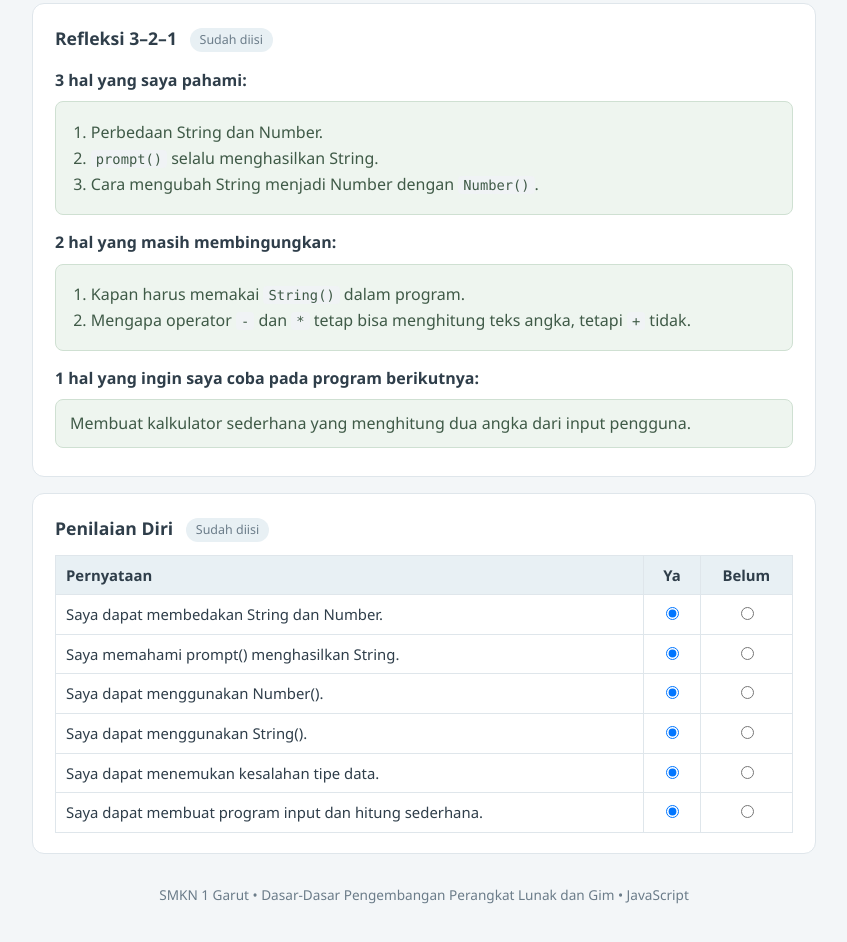
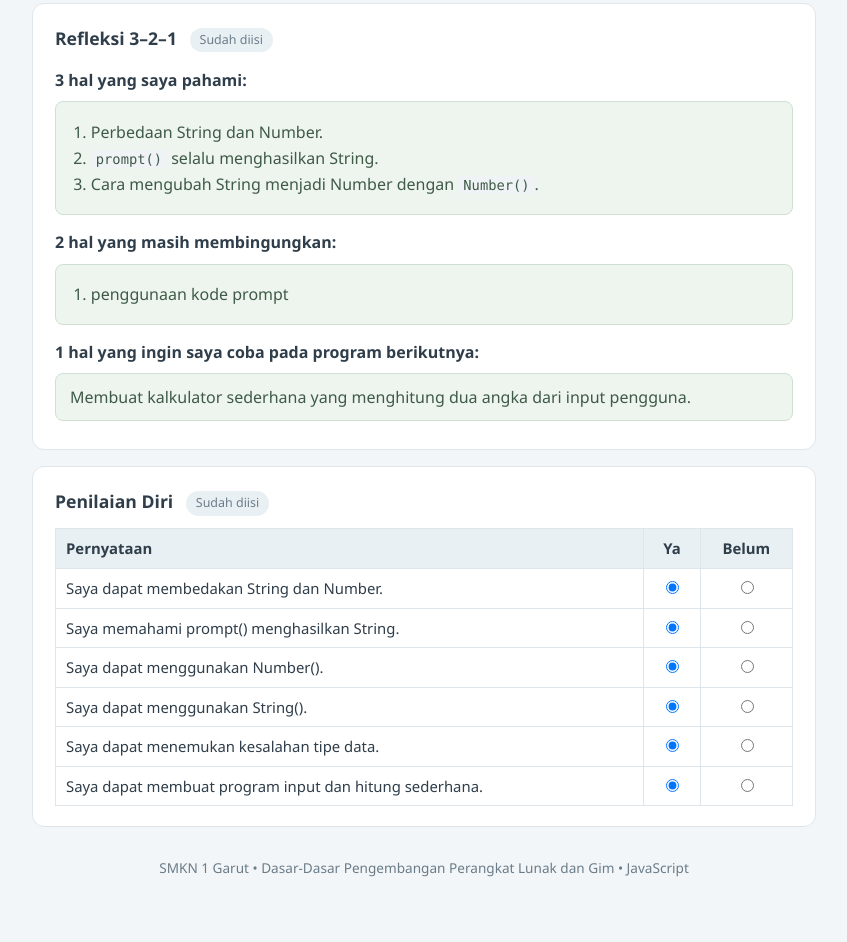
Before and after one commit to nknkoori/Website-LKPD-JavaScript, a plain HTML site: page lkpd3.html in a window 1280 px wide. Shown: the part 4172-5114 px from the top of the page, without its empty margins (216-1063 px from the left). Drawn offline with Linux system fonts and the light colour scheme.

Commit message:
lkpd3.html

```diff
--- a/lkpd3.html
+++ b/lkpd3.html
@@ -192,8 +192,7 @@ Contoh: tugas 80, UTS 75, UAS 85 → rata-rata 80.</div>
 <p class="q">2 hal yang masih membingungkan:</p>
 <div class="ans">
 <ol>
-<li>Kapan harus memakai <code>String()</code> dalam program.</li>
-<li>Mengapa operator <code>-</code> dan <code>*</code> tetap bisa menghitung teks angka, tetapi <code>+</code> tidak.</li>
+<li>penggunaan kode prompt</li>
 </ol></div>
 <p class="q">1 hal yang ingin saya coba pada program berikutnya:</p>
 <div class="ans">Membuat kalkulator sederhana yang menghitung dua angka dari input pengguna.</div>
```
